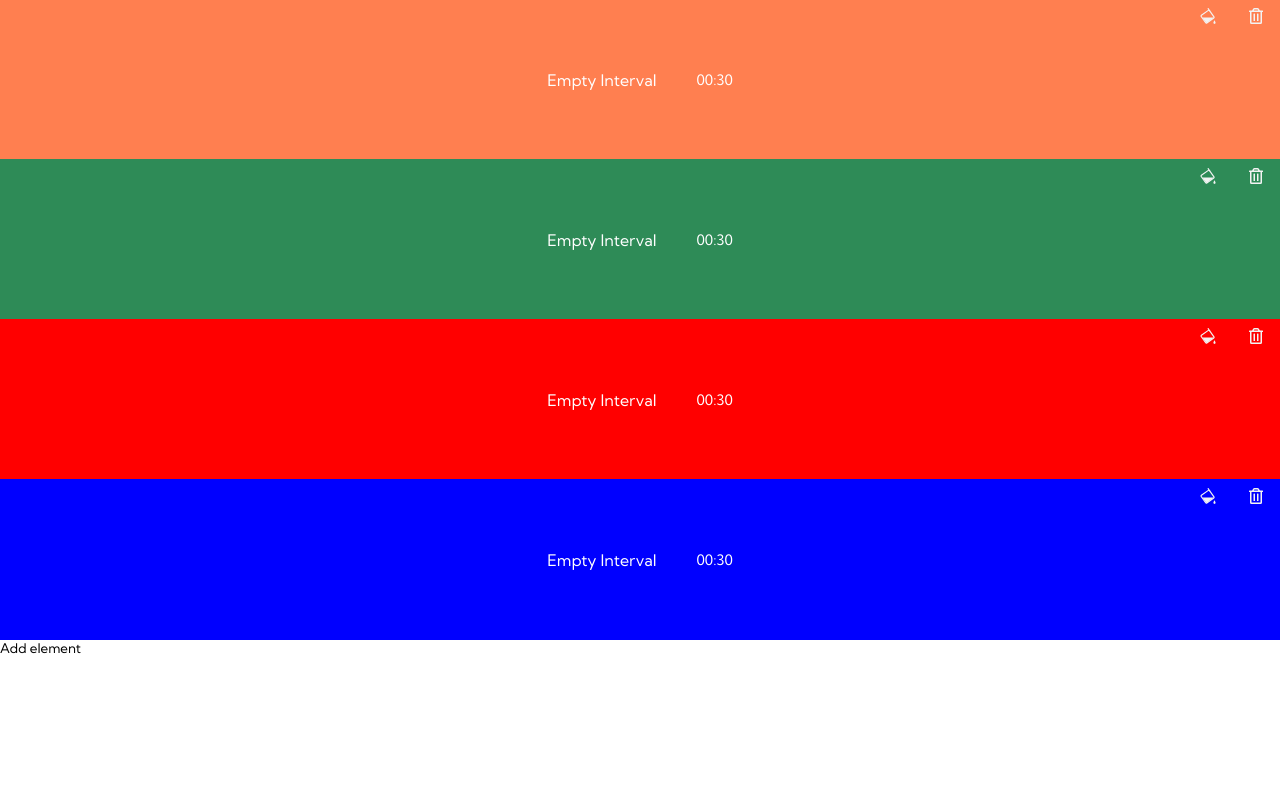
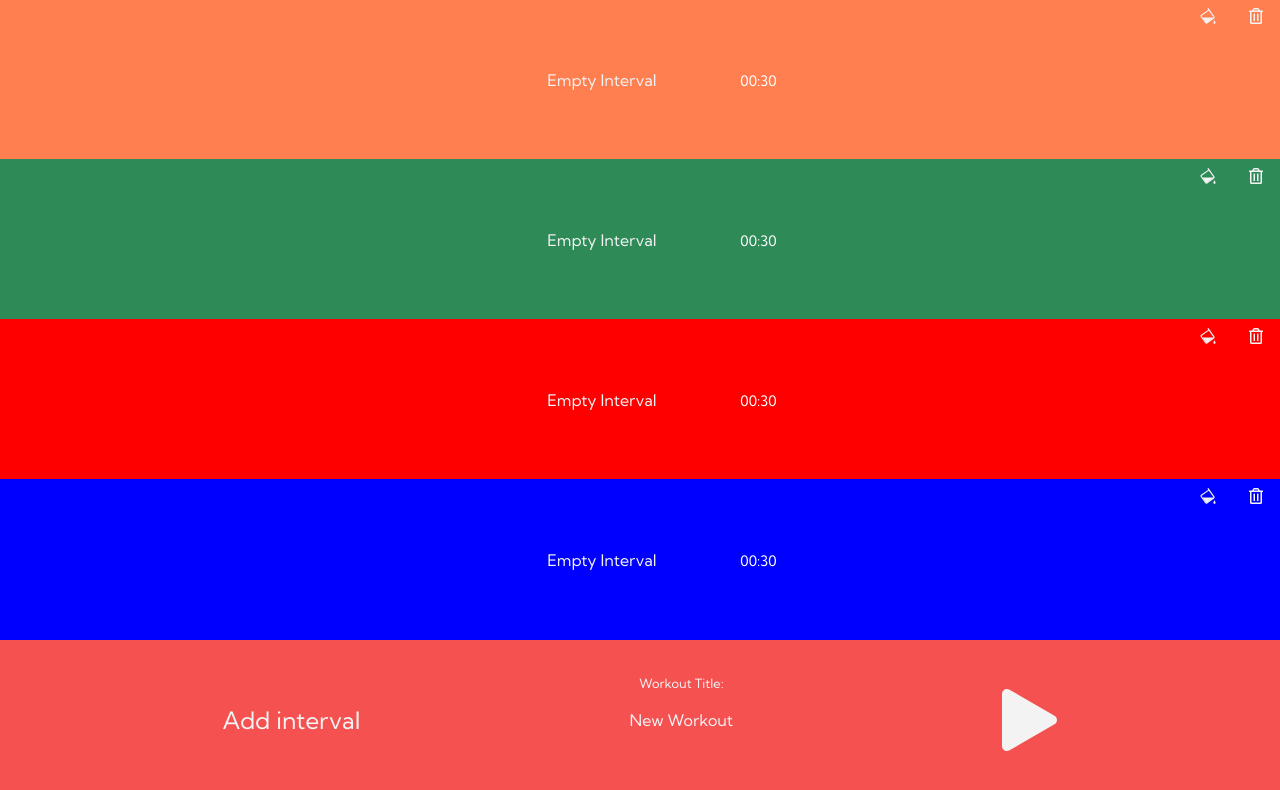
Before and after one commit to emil-litwiniec/intervals, a React app: page /create in a window 1280 px wide. Shown: the top 790 px of the page. Built offline with nearby package versions, Linux system fonts and the light colour scheme.

Commit message:
Add text input component for editor elements

```diff
--- a/src/components/button/_button.scss
+++ b/src/components/button/_button.scss
@@ -2,27 +2,33 @@
 
 .button {
     &__container > * {
-        transition: transform 0.15s ease-in-out;
+        transition: transform 0.1s ease-in-out;
     }
 
     &:hover .button__container > * {
         transform: scale(1.2);
     }
 
+    &:active .button__container > *,
+    &:focus .button__container > * {
+        transform: scale(1.2) translateY(2px);
+    }
+
     &--play {
         &:active .button__container > * {
-            transform: scale(1.2) translateX(1rem);
+            transform: translateX(1rem);
         }
     }
 
     &--start-workout {
         position: relative;
 
-        &:focus, &:visited {
+        &:focus,
+        &:visited {
             transform: scale(1.2);
         }
 
-        div {
+        * {
             font-size: 3rem;
             color: $color-off-white;
         }
@@ -41,7 +47,7 @@
         border-radius: 100%;
         animation: 1s ease-in-out expandDimensions;
         background-color: var(--expand-color);
-        opacity: .7;
+        opacity: 0.7;
     }
 }
 
--- /dev/null
+++ b/src/components/textInput/TextInput.tsx
@@ -0,0 +1,74 @@
+import { current } from '@reduxjs/toolkit';
+import React, { FormEvent, SyntheticEvent, useRef, useState, useEffect, RefObject } from 'react';
+import './_textInput.scss';
+
+interface TextInputProps {
+    value: string;
+    onTextInputUpdate(value: string): void;
+    onFocusChange?(isFocused: boolean): void;
+    classNameVariant?: string;
+    label?: string;
+}
+
+const TextInput: React.FC<TextInputProps> = ({
+    value,
+    onTextInputUpdate,
+    classNameVariant,
+    label,
+    ...props
+}) => {
+    const [currentValue, setCurrentValue] = useState(value);
+    const formInputRef: RefObject<HTMLInputElement> = useRef(null);
+
+    const onValueChange = (e: SyntheticEvent<EventTarget>) => {
+        const inputValue = (e.target as HTMLInputElement).value;
+        setCurrentValue(inputValue);
+    };
+
+    const onSubmit = (e?: FormEvent) => {
+        e && e.preventDefault();
+        formInputRef.current?.blur();
+
+        onTextInputUpdate(currentValue);
+    };
+
+    const onFocus = () => {
+        if (!props.onFocusChange) return;
+        props.onFocusChange(true);
+    };
+
+    const onBlur = () => {
+        if (!props.onFocusChange) return;
+        onSubmit();
+
+        props.onFocusChange(false);
+    };
+
+    useEffect(() => {
+        formInputRef?.current?.addEventListener('focus', onFocus);
+        formInputRef?.current?.addEventListener('blur', onBlur);
+
+        return () => {
+            formInputRef?.current?.removeEventListener('focus', onFocus);
+            formInputRef?.current?.removeEventListener('blur', onBlur);
+        };
+    });
+
+    const classVariant = classNameVariant ? `text-input--${classNameVariant}` : '';
+
+    return (
+        <form onSubmit={onSubmit} className={`text-input ${classVariant}`}>
+            {label && <label htmlFor="textInput">{label}</label>}
+            <input
+                type="text"
+                value={currentValue}
+                onChange={onValueChange}
+                ref={formInputRef}
+                name="textInput"
+            />
+            <button type="submit"></button>
+        </form>
+    );
+};
+
+export default TextInput;
--- /dev/null
+++ b/src/components/textInput/_textInput.scss
@@ -0,0 +1,37 @@
+@import '../../styles/variables';
+
+.text-input {
+    display: flex;
+    justify-content: center;
+    align-items: center;
+    input {
+        background: none;
+        font-size: 2rem;
+        text-align: center;
+        color: $color-off-white;
+        border: none;
+    }
+
+    &--editor-element {
+        position: relative;
+
+        input {
+            z-index: 60;
+            transition: transform 0.15s ease-in;
+
+            &:hover,
+            &:focus,
+            &:focus-within,
+            &:active {
+                transform: scale(1.1);
+            }
+        }
+
+        label {
+            position: absolute;
+            color: $color-off-white;
+            top: -4rem;
+            font-size: 1.6rem;
+        }
+    }
+}
--- a/src/components/workoutEditor/WorkoutEditor.tsx
+++ b/src/components/workoutEditor/WorkoutEditor.tsx
@@ -7,9 +7,14 @@ import { v4 as uuidv4 } from 'uuid';
 import { mockEditorElements } from './mockData';
 import './_workoutEditor.scss';
 import { ColorResult } from 'react-color';
+import TextInput from '../textInput/TextInput';
+import { Link } from 'react-router-dom';
+import { IconPlay } from '@/misc/icons';
 
 interface State {
     editorElements: EditorElementFromState[];
+    workoutName: string;
+    workoutId: string;
 }
 
 type EditorElementFromState = Omit<
@@ -20,6 +25,7 @@ type EditorElementFromState = Omit<
     | 'onColorChange'
     | 'updateOffsetTop'
     | 'onDelete'
+    | 'onTextInputUpdate'
 >;
 
 interface Props {}
@@ -33,6 +39,8 @@ class WorkoutEditor extends React.Component<Props, State> {
         super(props);
         this.state = {
             editorElements: [...mockEditorElements],
+            workoutName: 'New Workout',
+            workoutId: uuidv4(),
         };
     }
 
@@ -50,6 +58,7 @@ class WorkoutEditor extends React.Component<Props, State> {
                     onColorChange={this.onColorChange}
                     onDelete={this.onDelete}
                     updateOffsetTop={this.updateOffsetTop}
+                    onTextInputUpdate={this.onTextInputUpdate}
                     ref={newRef}
                     {...element}
                 />
@@ -162,7 +171,7 @@ class WorkoutEditor extends React.Component<Props, State> {
             if (element.id === id) {
                 element.color = color.hex;
             }
-        })
+        });
     };
 
     onDelete = (id: string) => {
@@ -224,12 +233,42 @@ class WorkoutEditor extends React.Component<Props, State> {
         }, this.calculateProportions);
     };
 
+    onTextInputUpdate = (id: string, value: string) => {
+        this.udpateEditorElementsState((el) => {
+            if (el.id === id) {
+                el.name = value;
+            }
+        });
+    };
+
+    onWorkoutNameUpdate = (value: string) => {
+        this.setState((state) => ({
+            ...state,
+            workoutName: value,
+        }));
+    };
+
     render() {
         return (
             <section className="workout-editor">
-
-                {this.editorElements}
-                <Button handleClick={this.addEmptyElement}>Add element</Button>
+                <div className="workout-editor__elements">{this.editorElements}</div>
+                <div className="workout-editor__button-wrapper">
+                    <Button handleClick={this.addEmptyElement}>
+                        <div>Add interval</div>
+                    </Button>
+                    <TextInput
+                        value={this.state.workoutName}
+                        onTextInputUpdate={this.onWorkoutNameUpdate}
+                        label="Workout Title: "
+                        classNameVariant="editor-element"
+                    />
+                    <Link
+                        className="workout-editor__play-btn"
+                        to={{ pathname: `workout/${this.state.workoutId}` }}
+                    >
+                        <IconPlay />
+                    </Link>
+                </div>
             </section>
         );
     }
--- a/src/components/workoutEditor/_workoutEditor.scss
+++ b/src/components/workoutEditor/_workoutEditor.scss
@@ -1,4 +1,46 @@
+@import '../../styles/variables';
+
 .workout-editor {
-    height: 80%;
     position: relative;
+    display: flex;
+    flex-direction: column;
+    height: 100vh;
+    background-color: $color-red;
+
+    &__elements {
+        position: relative;
+        flex-basis: 80%;
+    }
+
+    &__button-wrapper {
+        flex: 1;
+        display: flex;
+        justify-content: space-evenly;
+        align-items: center;
+
+        .button {
+            &__container div {
+                color: $color-off-white;
+                font-size: 3rem;
+            }
+        }
+    }
+
+    &__play-btn {
+        .icon {
+            transition: transform 0.15s ease-in-out;
+        }
+
+        &:hover {
+            .icon {
+                transform: translate(-6px);
+            }
+        }
+
+        &:active {
+            .icon {
+                transform: translate(4px);
+            }
+        }
+    }
 }
--- a/src/components/workoutEditorElement/WorkoutEditorElement.tsx
+++ b/src/components/workoutEditorElement/WorkoutEditorElement.tsx
@@ -7,6 +7,8 @@ import { IconColorFill, IconDelete } from '@/misc/icons';
 import Button from '@/components/button/Button';
 
 import { ColorResult, CirclePicker } from 'react-color';
+
+import TextInput from '@/components/textInput/TextInput';
 
 export interface EditorElementProps {
     id: string;
@@ -23,6 +25,7 @@ export interface EditorElementProps {
     onColorChange(id: string, newColor: ColorResult, event?: SyntheticEvent): void;
     onDelete(id: string): void;
     updateOffsetTop(id: string, offsetTop: number): void;
+    onTextInputUpdate(id: string, value: string): void;
 }
 
 interface DraggableComponentBaseState {
@@ -35,6 +38,7 @@ interface DraggableComponentBaseState {
 
 interface WorkoutEditorState extends DraggableComponentBaseState {
     showPicker: boolean;
+    inputFocused: boolean;
 }
 
 class WorkoutEditorElement extends DraggableComponentBase<EditorElementProps, WorkoutEditorState> {
@@ -47,6 +51,7 @@ class WorkoutEditorElement extends DraggableComponentBase<EditorElementProps, Wo
             startTime: null,
             lastUpdatePosition: new Point(),
             showPicker: false,
+            inputFocused: false,
         };
     }
     dragThreshold = {
@@ -73,6 +78,8 @@ class WorkoutEditorElement extends DraggableComponentBase<EditorElementProps, Wo
     }
 
     updatePosition = (clientPosition?: Point): void => {
+        if (this.state.inputFocused) return;
+
         const now = Date.now();
         const elapsed = now - this.state.startTime!;
         const interval = 1000 / 60;
@@ -134,6 +141,16 @@ class WorkoutEditorElement extends DraggableComponentBase<EditorElementProps, Wo
         }));
     };
 
+    onTextInputUpdate = (value: string) => {
+        this.props.onTextInputUpdate(this.props.id, value);
+    };
+
+    onInputFocusChange = (isFocused: boolean) => [
+        this.setState({
+            inputFocused: isFocused,
+        }),
+    ];
+
     render() {
         const { name, duration, color = '#f3f3f3', height } = this.props;
         const swapHighlightClassname = this.props.swapHighlight ? 'swap-highlight' : '';
@@ -167,7 +184,7 @@ class WorkoutEditorElement extends DraggableComponentBase<EditorElementProps, Wo
 
                     {this.state.showPicker && (
                         <CirclePicker
-                            color={this.props.color}
+                            color={color}
                             onChange={(color: ColorResult) =>
                                 this.props.onColorChange(this.props.id, color)
                             }
@@ -175,13 +192,22 @@ class WorkoutEditorElement extends DraggableComponentBase<EditorElementProps, Wo
                         />
                     )}
                 </div>
-                <p className="editor-element__name">{name}</p>
-                <p className="editor-element__duration">{formatSecondsToMinutes(duration)}</p>
+                {/* <p className="editor-element__name no-select">{name}</p> */}
+
+                <TextInput
+                    classNameVariant="editor-element"
+                    value={name}
+                    onTextInputUpdate={this.onTextInputUpdate}
+                    onFocusChange={this.onInputFocusChange}
+                />
+                <p className="editor-element__duration no-select">
+                    {formatSecondsToMinutes(duration)}
+                </p>
                 <div
-                    className="editor-element__duration-change"
+                    className="editor-element__duration-change no-select"
                     style={{ backgroundColor: `${color}` }}
                 >
-                    <p>{formatSecondsToMinutes(duration)}</p>
+                    <p className="no-select">{formatSecondsToMinutes(duration)}</p>
                 </div>
             </div>
         );
--- a/src/components/workoutEditorElement/_workoutEditorElement.scss
+++ b/src/components/workoutEditorElement/_workoutEditorElement.scss
@@ -26,6 +26,7 @@
         color: white;
         font-size: 1.8rem;
         margin-left: 5rem;
+        margin-top: 2px;
     }
 
     &__button-group {
@@ -106,7 +107,7 @@
 
     & .editor-element__duration-change {
         position: absolute;
-        z-index: 50;
+        z-index: 70;
         top: 0;
         left: 0;
         right: 0;
@@ -114,7 +115,7 @@
         display: flex;
         justify-content: center;
         align-items: center;
-
+        pointer-events: none;
         transition: opacity 0.2s ease-in-out;
 
         opacity: 0;
--- a/src/misc/icons/IconPlay.tsx
+++ b/src/misc/icons/IconPlay.tsx
@@ -8,7 +8,7 @@ type Props = {
 const IconPlay: React.FC<Props> = ({ color = '#f3f3f3', className = 'icon-play' }) => {
     return (
         <svg
-            className={className}
+            className={'icon ' + className}
             width="55"
             height="62"
             viewBox="0 0 55 62"
--- a/src/styles/App.scss
+++ b/src/styles/App.scss
@@ -1,3 +1,4 @@
+@import './utils.scss';
 @import './reset';
 @import './variables';
 @import './layout';
--- /dev/null
+++ b/src/styles/_utils.scss
@@ -0,0 +1,9 @@
+.no-select {
+    -webkit-touch-callout: none; /* iOS Safari */
+    -webkit-user-select: none; /* Safari */
+    -khtml-user-select: none; /* Konqueror HTML */
+    -moz-user-select: none; /* Old versions of Firefox */
+    -ms-user-select: none; /* Internet Explorer/Edge */
+    user-select: none; /* Non-prefixed version, currently
+                                    supported by Chrome, Edge, Opera and Firefox */
+}
```
